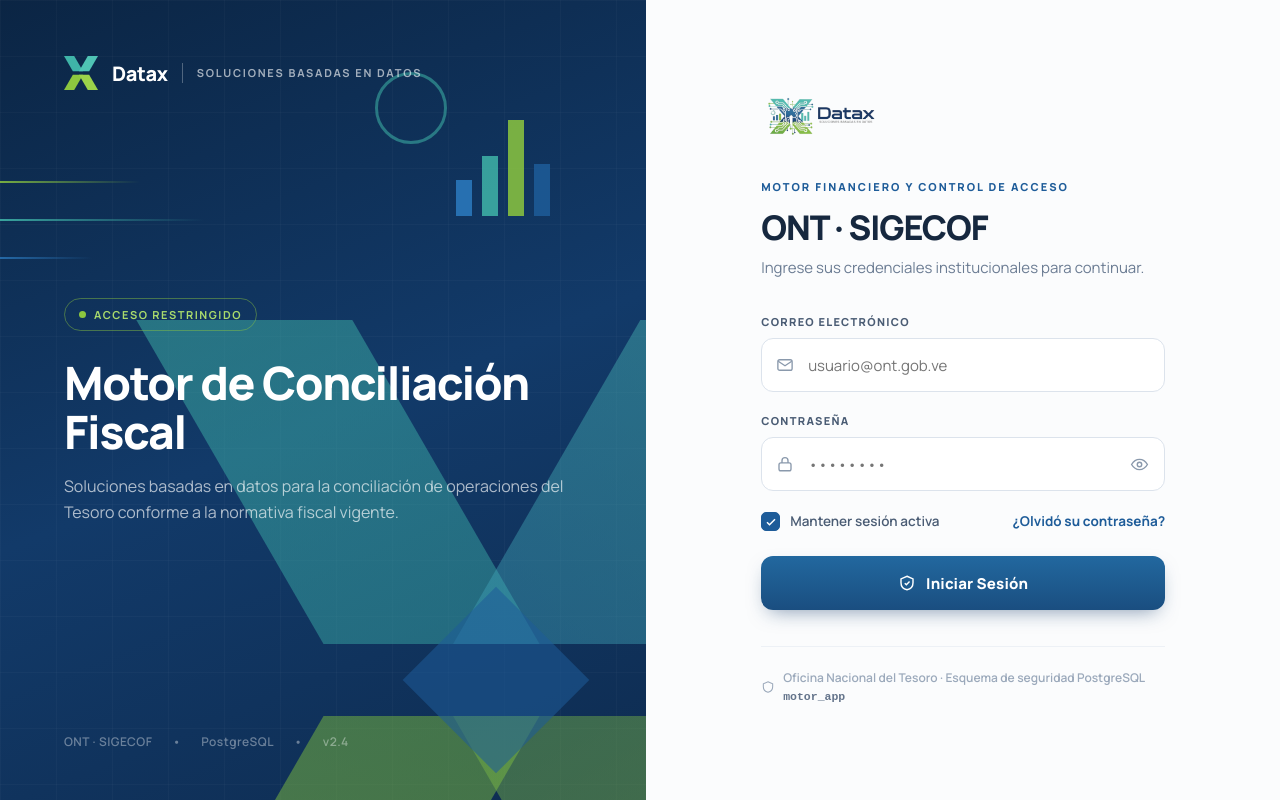
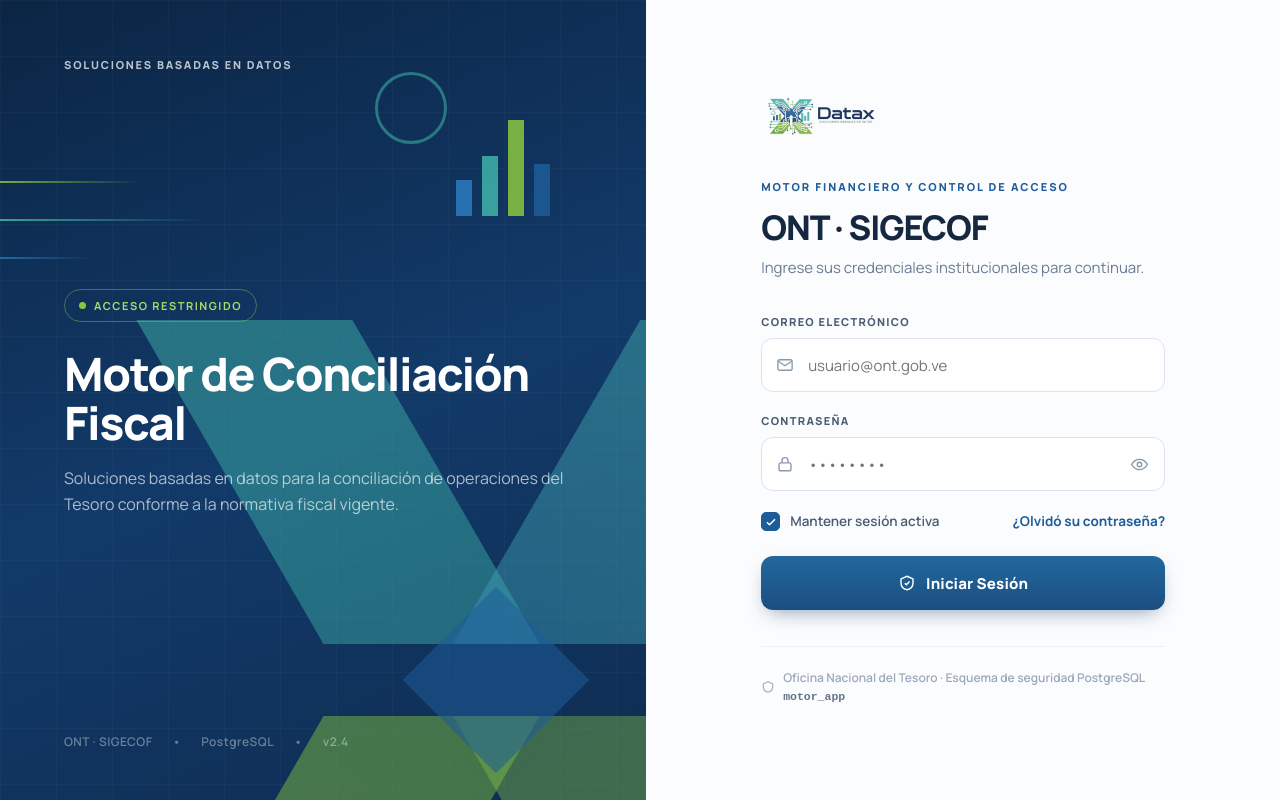
Before and after one commit to Cristianhub232/Conciliator-Engine, a Next.js app in the folder orquestador-ui/: page / in a window 1280 px wide. Built offline with nearby package versions, Linux system fonts and the light colour scheme.

Commit message:
chore(ui): remover logo y nombre Datax en el login, conservando solo SOLUCIONES BASADAS EN DATOS

```diff
--- a/orquestador-ui/src/components/LoginView.tsx
+++ b/orquestador-ui/src/components/LoginView.tsx
@@ -197,17 +197,11 @@
         {/* Anillo de luz decorativo */}
         <div style={{ position: 'absolute', left: '58%', top: '9%', width: '72px', height: '72px', border: '3px solid rgba(63,180,168,0.55)', borderRadius: '50%', pointerEvents: 'none' }} />
 
-        {/* Encabezado de Marca Superior */}
-        <div style={{ position: 'relative', display: 'flex', alignItems: 'center', gap: '14px' }}>
-          <div style={{ width: '34px', height: '34px', position: 'relative', flex: 'none' }}>
-            <div style={{ position: 'absolute', inset: 0, clipPath: 'polygon(0% 0%, 30% 0%, 56% 45%, 26% 45%)', background: '#3FB4A8' }} />
-            <div style={{ position: 'absolute', inset: 0, clipPath: 'polygon(100% 0%, 70% 0%, 44% 45%, 74% 45%)', background: '#4FC3B4' }} />
-            <div style={{ position: 'absolute', inset: 0, clipPath: 'polygon(26% 55%, 56% 55%, 30% 100%, 0% 100%)', background: '#8CC63F' }} />
-            <div style={{ position: 'absolute', inset: 0, clipPath: 'polygon(74% 55%, 44% 55%, 70% 100%, 100% 100%)', background: '#9BD24A' }} />
+        {/* Encabezado Superior */}
+        <div style={{ position: 'relative', display: 'flex', alignItems: 'center' }}>
+          <div style={{ fontSize: '11px', fontWeight: 800, letterSpacing: '0.16em', color: 'rgba(255,255,255,0.72)', textTransform: 'uppercase' }}>
+            SOLUCIONES BASADAS EN DATOS
           </div>
-          <div style={{ fontSize: '20px', fontWeight: 800, letterSpacing: '-0.02em', color: '#ffffff' }}>Datax</div>
-          <div style={{ width: '1px', height: '20px', background: 'rgba(255,255,255,0.28)' }} />
-          <div style={{ fontSize: '11px', fontWeight: 700, letterSpacing: '0.16em', color: 'rgba(255,255,255,0.62)' }}>SOLUCIONES BASADAS EN DATOS</div>
         </div>
 
         {/* Contenido Central: Título y Descripción */}
```
